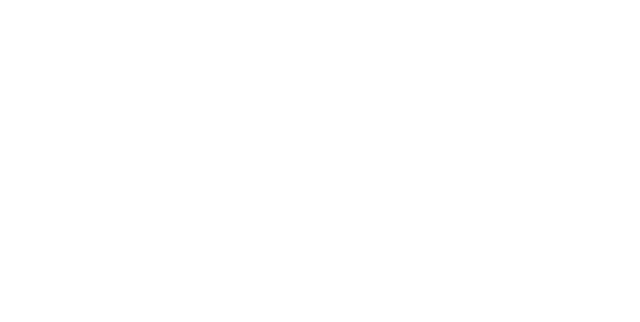
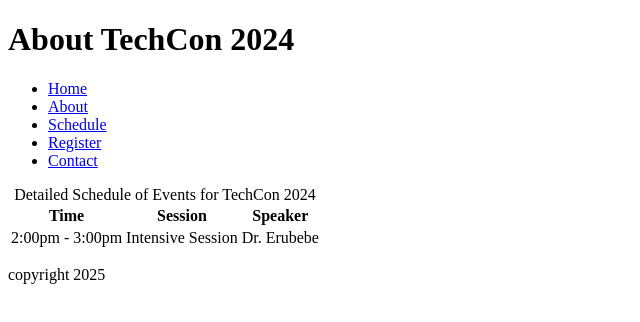
Before and after one commit to tolanny-studio/TechCon_HTML, a plain HTML site: page techcon_website/schedule.html in a window 1280 px wide. Shown: the whole page, without its empty margins (0-640 px from the left). Drawn offline with Linux system fonts and the light colour scheme.

Commit message:
commit schedule page content

```diff
--- a/techcon_website/schedule.html
+++ b/techcon_website/schedule.html
@@ -0,0 +1,52 @@
+<!DOCTYPE html>
+<html lang="en">
+<head>
+  <meta charset="utf-8">
+  <meta name="viewport" content="width=device-width, initial-scale=1.0">
+  <title>Document</title>
+</head>
+<body>
+  <header>
+    <h1>About TechCon 2024</h1>
+    <nav>
+      <ul>
+        <li><a href="./index.html">Home</a></li>
+        <li><a href="./about.html">About</a></li>
+        <li><a href="./schedule.html">Schedule</a></li>
+        <li><a href="./register.html">Register</a></li>
+        <li><a href="./contact.html">Contact</a></li>
+      </ul>
+    </nav>
+  </header>
+
+  <main>
+    <table>
+      <caption>Detailed Schedule of Events for TechCon 2024</caption>
+      <thead>
+        <tr>
+          <th scope="col">Time</th>
+          <th scope="col">Session</th>
+          <th scope="col">Speaker</th>
+        </tr>
+      </thead>
+      <tbody>
+        <tr>
+          <td>
+            2:00pm - 3:00pm
+          </td>
+          <td>
+            Intensive Session
+          </td>
+          <td>
+            Dr. Erubebe
+          </td>
+        </tr>
+      </tbody>
+    </table>
+  </main>
+
+  <footer>
+    <p>copyright 2025</p>
+  </footer>
+</body>
+</html>
```
Also changed, not shown: techcon_website/about.html (+3 -1 lines).
